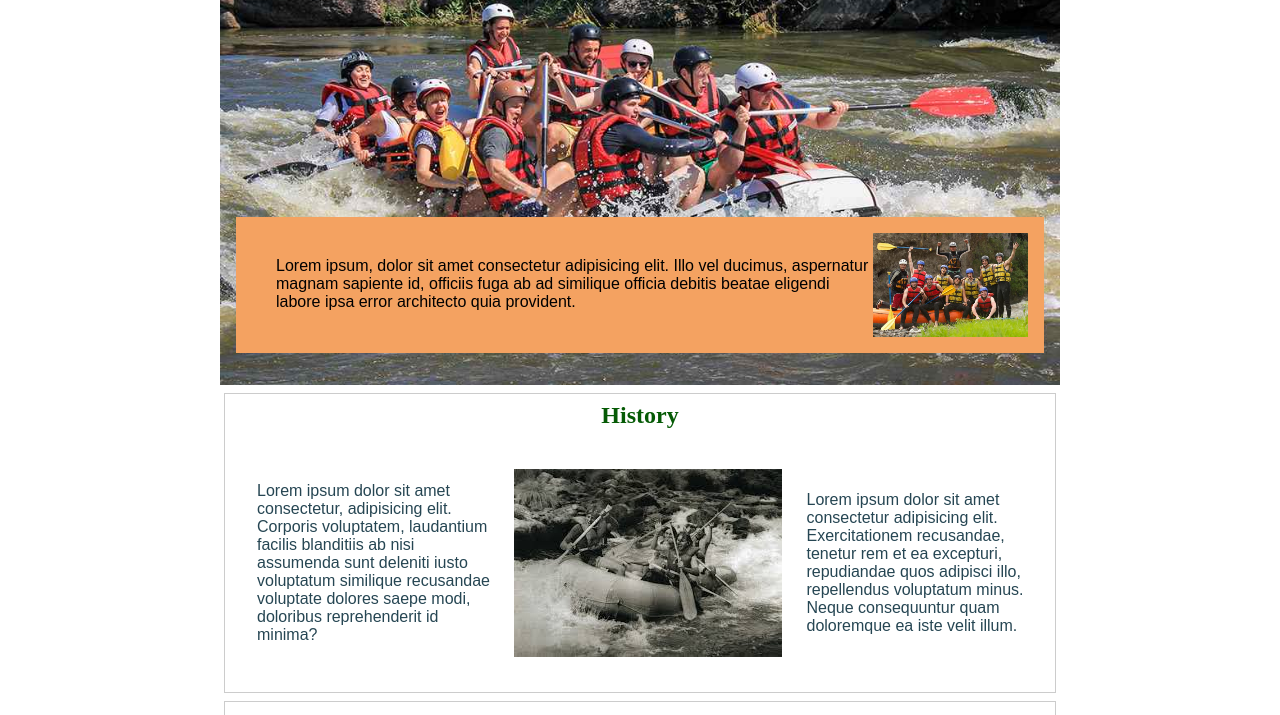
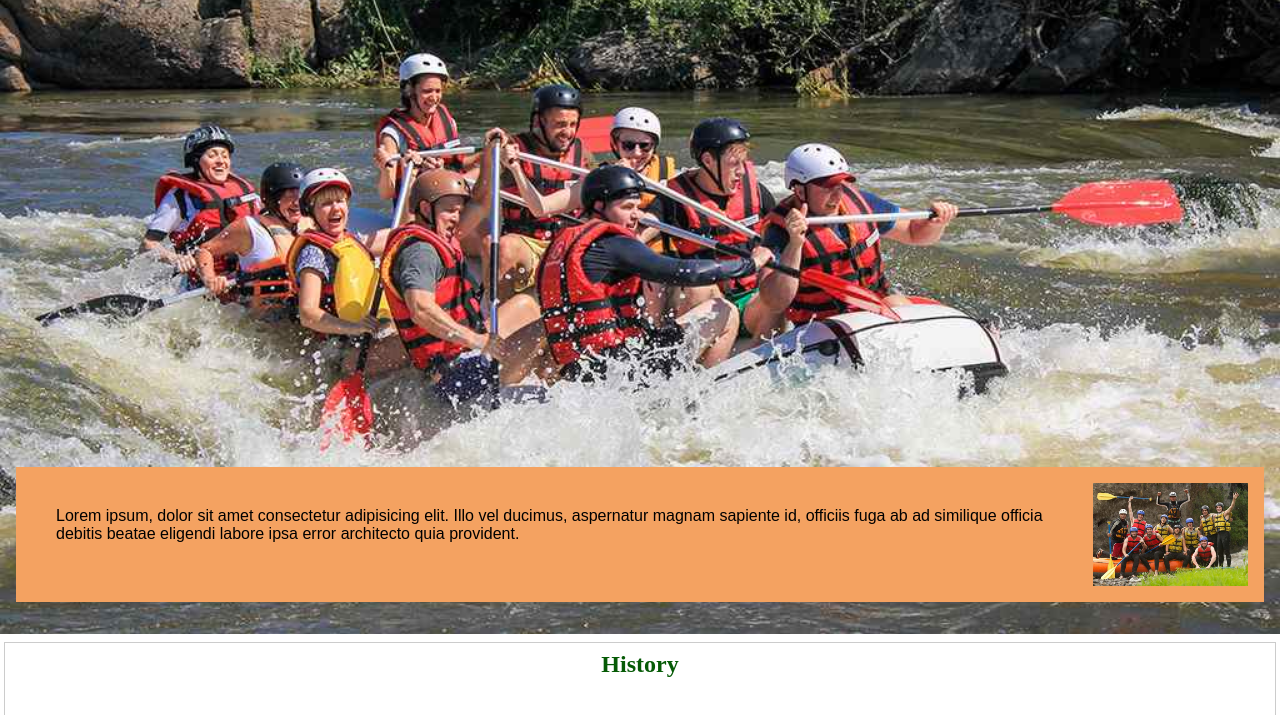
Before and after one commit to Bryan-Singer/wdd130, a plain HTML site: page wwr/about.html in a window 1280 px wide. Shown: the part 273-988 px from the top of the page. Drawn offline with Linux system fonts and the light colour scheme.

Commit message:
Fixed the full screen issue

```diff
--- a/wwr/styles/rafting.css
+++ b/wwr/styles/rafting.css
@@ -47,7 +47,7 @@ body {
 }
 
 header, main, footer {
-    width: 840px;
+    /* width: 840px; */
     margin: 0 auto;
 }
 
```
